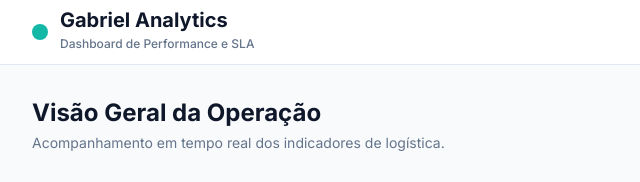
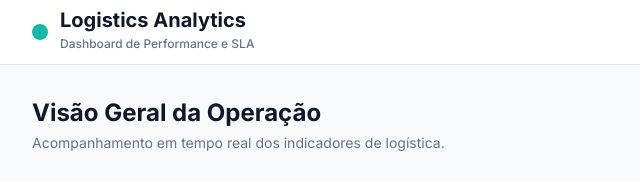
Before and after one commit to gabriel-souzacmd/Dashboard_logistica, a plain HTML site: page index.html in a window 1280 px wide. Shown: the top 182 px of the page, 0-640 px from the left. Drawn offline with nearby package versions, Linux system fonts and the light colour scheme; some icons are missing.

Commit message:
index.html

```diff
--- a/index.html
+++ b/index.html
@@ -72,7 +72,7 @@
                         <i class="ph ph-package text-2xl"></i>
                     </div>
                     <div>
-                        <h1 class="text-xl font-bold text-slate-900 leading-none">Gabriel Analytics</h1>
+                        <h1 class="text-xl font-bold text-slate-900 leading-none">Logistics Analytics</h1>
                         <span class="text-xs text-slate-500 font-medium">Dashboard de Performance e SLA</span>
                     </div>
                 </div>
```
